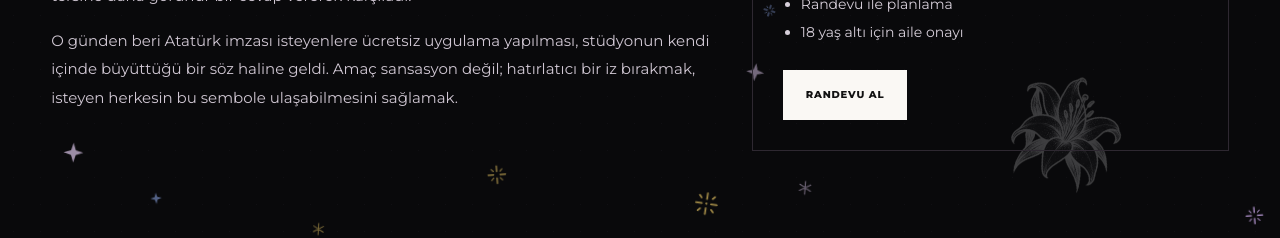
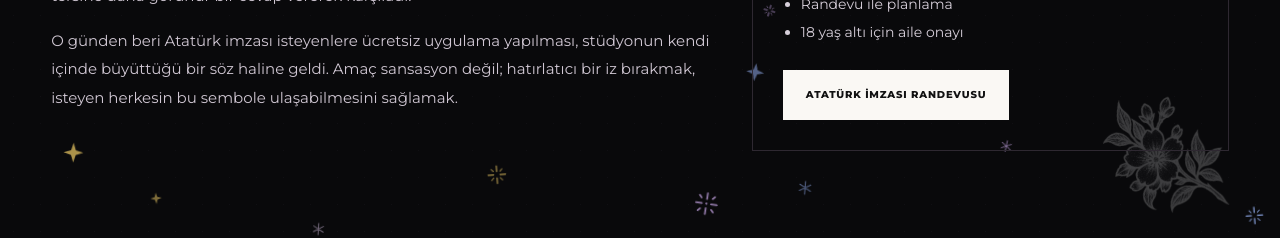
Before and after one commit to ZiyaattinAydn/koprualti-tattoo-nextJs, a Next.js app: page /ataturk in a window 1280 px wide. Shown: the part 1613-1851 px from the top of the page. Built offline with nearby package versions, Linux system fonts and the light colour scheme; a web font is replaced by a local one.

Commit message:
feat(sprint-03): link Ataturk page to dedicated appointment mode

```diff
--- a/src/components/AtaturkPage.tsx
+++ b/src/components/AtaturkPage.tsx
@@ -75,8 +75,8 @@
                 <li>Randevu ile planlama</li>
                 <li>18 yaş altı için aile onayı</li>
               </ul>
-              <Link className="btn light" href="/appointment/">
-                Randevu Al
+              <Link className="btn light" href="/appointment/?mode=ataturk">
+                Atatürk İmzası Randevusu
               </Link>
             </aside>
           </div>
```
